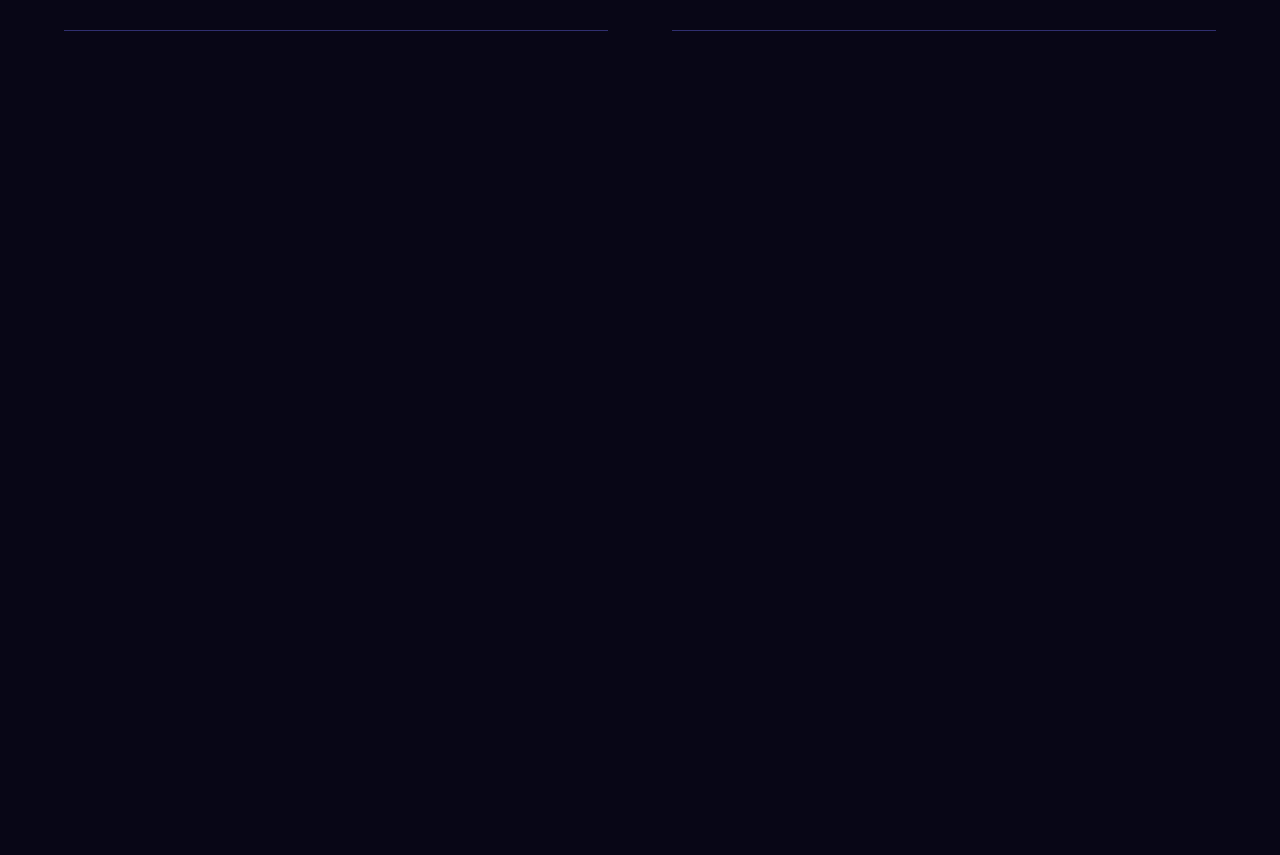
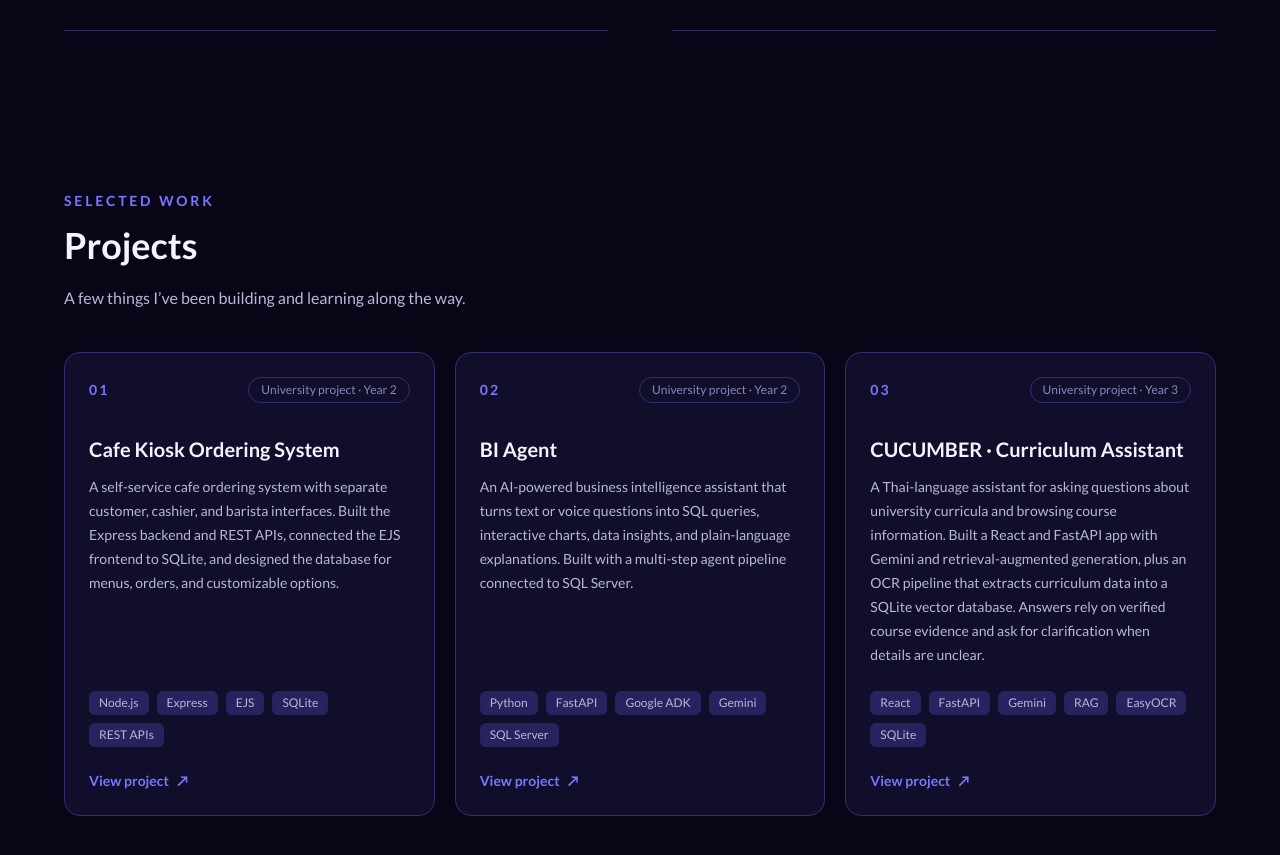
Before and after one commit to Gooddez/Portfolio, a React (Vite) app: page / in a window 1280 px wide. Shown: the part 2456-3311 px from the top of the page. Before the commit the page ends 2567 px from the top, so only its background shows below. Built offline with nearby package versions, Linux system fonts and the light colour scheme.

Commit message:
feat: add Projects

```diff
--- a/src/App.jsx
+++ b/src/App.jsx
@@ -2,6 +2,7 @@ import Navbar from "./components/Navbar";
 import Hero from "./components/Hero";
 import About from "./components/About";
 import Skills from "./components/Skills";
+import Projects from "./components/Projects";
 
 function App() {
 
@@ -11,6 +12,7 @@ function App() {
       <Hero />
       <About />
       <Skills />
+      <Projects />
     </main>
   );
 }
--- /dev/null
+++ b/src/components/Projects.jsx
@@ -0,0 +1,97 @@
+const projects = [
+    {
+        number: "01",
+        name: "Cafe Kiosk Ordering System",
+        category: "University project · Year 2",
+        description:
+            "A self-service cafe ordering system with separate customer, cashier, and barista interfaces. Built the Express backend and REST APIs, connected the EJS frontend to SQLite, and designed the database for menus, orders, and customizable options.",
+        technologies: ["Node.js", "Express", "EJS", "SQLite", "REST APIs"],
+        link: "https://github.com/Gooddez/Web-Programming-Project",
+    },
+    {
+        number: "02",
+        name: "BI Agent",
+        category: "University project · Year 2",
+        description:
+            "An AI-powered business intelligence assistant that turns text or voice questions into SQL queries, interactive charts, data insights, and plain-language explanations. Built with a multi-step agent pipeline connected to SQL Server.",
+        technologies: ["Python", "FastAPI", "Google ADK", "Gemini", "SQL Server"],
+        link: "https://github.com/Gooddez/bi-project",
+    },
+    {
+        number: "03",
+        name: "CUCUMBER · Curriculum Assistant",
+        category: "University project · Year 3",
+        description:
+            "A Thai-language assistant for asking questions about university curricula and browsing course information. Built a React and FastAPI app with Gemini and retrieval-augmented generation, plus an OCR pipeline that extracts curriculum data into a SQLite vector database. Answers rely on verified course evidence and ask for clarification when details are unclear.",
+        technologies: ["React", "FastAPI", "Gemini", "RAG", "EasyOCR", "SQLite"],
+        link: "https://github.com/SalapaoXN/isd-2026-curriculum_2_cucumber",
+    },
+];
+
+const Projects = () => (
+    <section
+        id="projects"
+        aria-labelledby="projects-heading"
+        className="w-full px-6 py-16 sm:px-10 sm:py-20"
+    >
+        <div className="mx-auto w-full max-w-6xl">
+            <div className="mb-10 max-w-2xl">
+                <p className="mb-3 text-sm font-semibold uppercase tracking-[0.2em] text-(--color-accent)">
+                    Selected work
+                </p>
+                <h2 id="projects-heading" className="text-3xl font-bold leading-tight text-(--color-text) sm:text-4xl">
+                    Projects
+                </h2>
+                <p className="mt-4 text-base leading-7 text-(--color-text-muted)">
+                    A few things I’ve been building and learning along the way.
+                </p>
+            </div>
+
+            <div className="grid grid-cols-1 gap-5 md:grid-cols-2 lg:grid-cols-3">
+                {projects.map((project) => (
+                    <article
+                        key={project.number}
+                        className="group flex min-h-72 flex-col rounded-2xl border border-(--color-border) bg-(--color-surface) p-6 transition-colors hover:border-(--color-border-strong)"
+                    >
+                        <div className="mb-8 flex items-center justify-between">
+                            <span className="text-sm font-semibold tracking-[0.15em] text-(--color-accent)">
+                                {project.number}
+                            </span>
+                            <span className="rounded-full border border-(--color-border) px-3 py-1 text-xs text-(--color-text-subtle)">
+                                {project.category}
+                            </span>
+                        </div>
+
+                        <h3 className="text-xl font-semibold text-(--color-text)">{project.name}</h3>
+                        <p className="mt-3 flex-1 text-sm leading-6 text-(--color-text-muted)">
+                            {project.description}
+                        </p>
+
+                        <ul className="mt-6 flex flex-wrap gap-2" aria-label="Technologies">
+                            {project.technologies.map((technology) => (
+                                <li
+                                    key={technology}
+                                    className="rounded-md bg-(--color-accent-soft) px-2.5 py-1 text-xs text-(--color-text-muted)"
+                                >
+                                    {technology}
+                                </li>
+                            ))}
+                        </ul>
+
+                        <a
+                            href={project.link}
+                            aria-label={`View ${project.name} on GitHub`}
+                            target="_blank"
+                            rel="noreferrer"
+                            className="mt-6 inline-flex w-fit items-center gap-2 text-sm font-semibold text-(--color-accent) transition-colors hover:text-(--color-text)"
+                        >
+                            View project <span aria-hidden="true">↗</span>
+                        </a>
+                    </article>
+                ))}
+            </div>
+        </div>
+    </section>
+);
+
+export default Projects;
```
